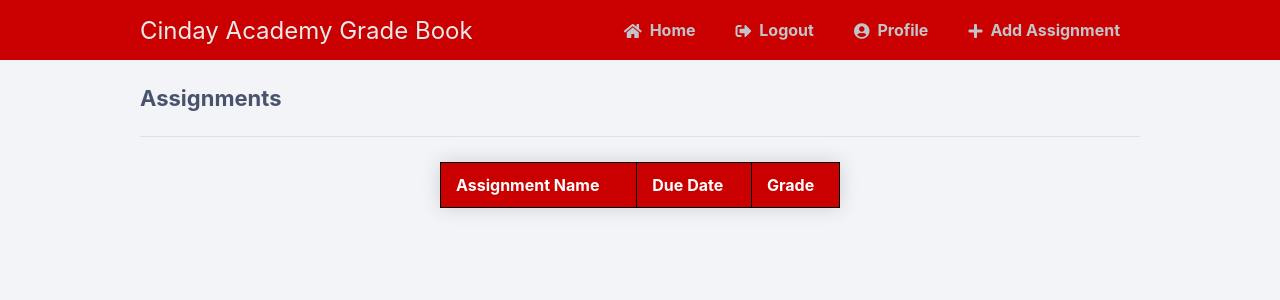
After one commit to Naveen699/finalGrade, a Flask app: template templates/view_assignments_from_teacher.html in a window 1280 px wide. The commit adds this page. Shown: the top 300 px of the page. Run offline with Flask 2, Linux system fonts and the light colour scheme; the template is opened without the code that fills it, so the values that code supplies are empty; some libraries are stand-ins or nearby versions.

Commit message:
added assignments per student for teacher view

```diff
--- a/app.py
+++ b/app.py
@@ -132,8 +132,21 @@ def profile():
 	password = session.get('password', None)
 	return render_template("profile.html", name = name, password = password)
 
+@app.route('/view_assignments_from_teacher')
+def view_assignments_from_teacher():
+	from userFunctions import teacherFunctions, studentFunctions
+	re = teacherFunctions()
+	de = studentFunctions()
+	student_id = request.args.get('student_id', None)
+	class_id = request.args.get('class_id', None)
+	class_name = re.returnNameFromId(class_id)
+	class_name = str(class_name['class_name'])
 
+	classD = de.findUserAssignments(student_id, class_name)
+	amount = len(classD)
+	return render_template("view_assignments_from_teacher.html", account=classD, amount=amount)
 
+	return 'success'
 @app.route('/logout')
 def logout():
 	session.pop('name', None)
--- /dev/null
+++ b/templates/view_assignments_from_teacher.html
@@ -0,0 +1,44 @@
+{% extends 'teacher_layout.html' %}
+
+{% block title %}Home{% endblock %}
+
+{% block content %}
+
+<h2> Assignments </h2>
+
+
+
+<table class="student-table">
+<thead>
+  <tr>
+    <th bgcolor='#CA0000 '><b>Assignment Name</b></th>
+    <th bgcolor='#CA0000 '><b>Due Date</b></th>
+    <th bgcolor='#CA0000 '><b>Grade</b></th>
+  </tr>
+</thead>
+<tbody>
+  {%for i in range(0, amount)%}
+  <tr>
+    <td class="tg-0lax">{{account[i]['assignment_name']}}</td>
+    <td class="tg-0lax">{{account[i]['due_date']}}</td>
+    <td class="tg-0lax">{{account[i]['grade']}}</td>
+  </tr>
+  {%endfor%}
+</tbody>
+</table>
+
+
+
+<!-- <style type="text/css">
+.tg  {border-collapse:collapse;border-spacing:0;margin:0px auto;}
+.tg td{border-color:gray;border-style:solid;border-width:2px;font-family:Arial, sans-serif;font-size:15px;
+  overflow:hidden;padding:10px 30px;word-break:normal;}
+.tg th{border-color:gray;border-style:solid;border-width:2px;font-family:Arial, sans-serif;font-size:15px;
+  font-weight:normal;overflow:hidden;padding:10px 5px;word-break:normal;}
+.tg .tg-0lax{text-align:left;vertical-align:top}
+</style>
+ -->
+
+
+
+{% endblock %}
```
Also changed, not shown: templates/teacher_home.html (+18 -4 lines), userFunctions.py (+7 -1 lines).
